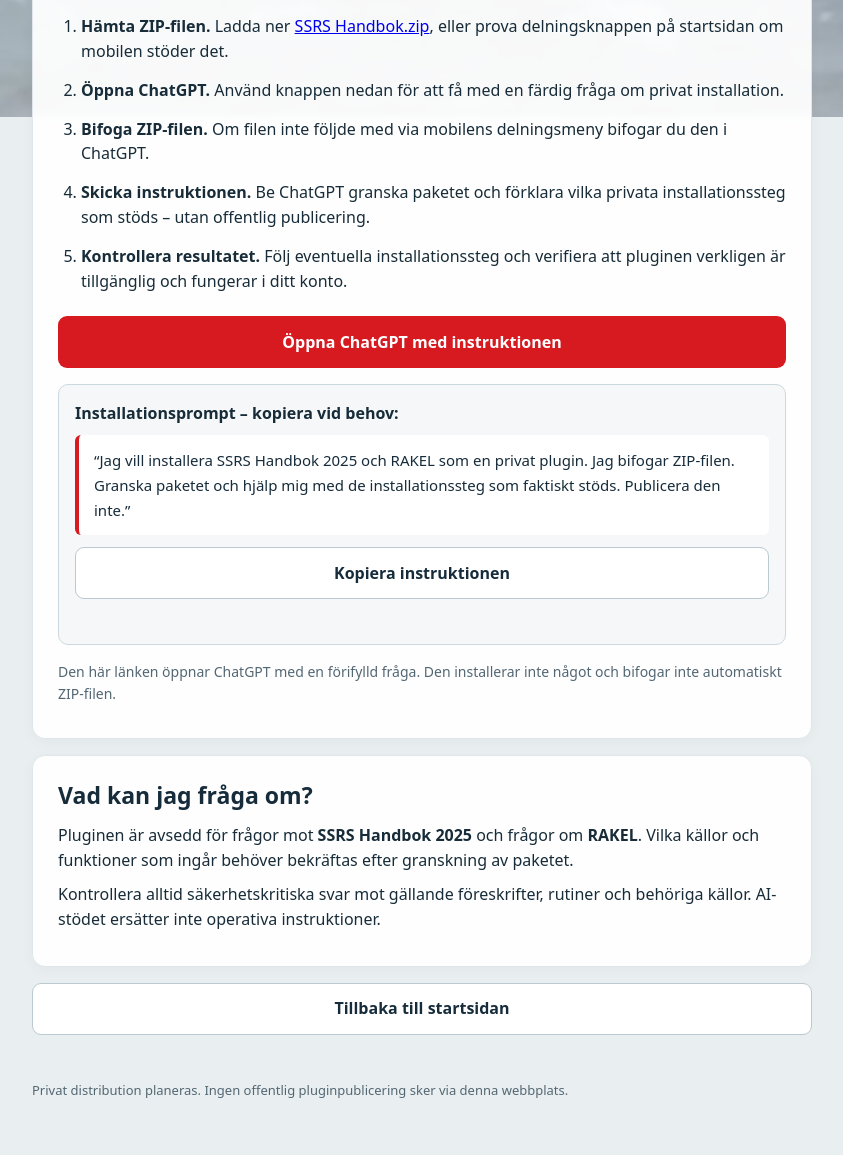
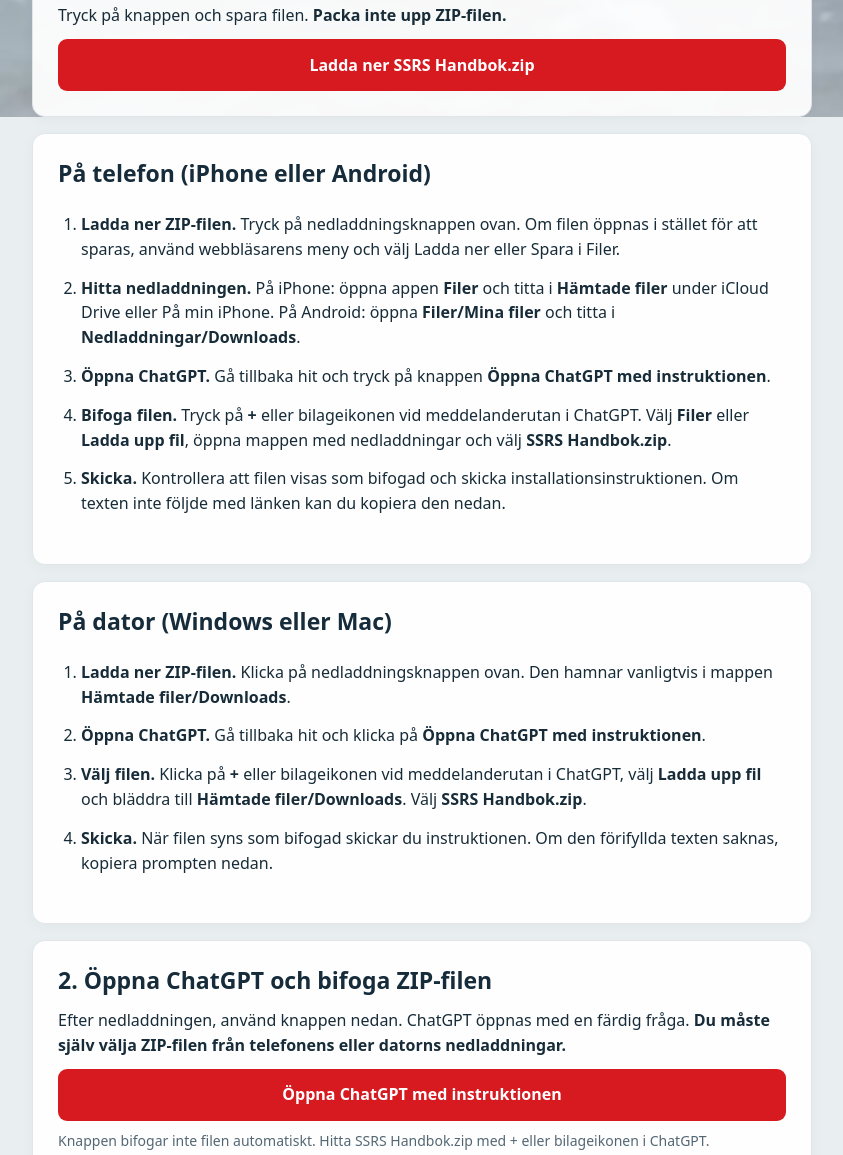
Before and after one commit to oingdahl/SSRS, a plain HTML site: page installera.html in a window 1280 px wide. Shown: the part 683-1838 px from the top of the page, without its empty margins (218-1061 px from the left). Before the commit the page ends 1811 px from the top, so only its background shows below. Drawn offline with Linux system fonts and the light colour scheme.

Commit message:
Replace ZIP sharing with clear manual download and ChatGPT upload steps

```diff
--- a/installera.html
+++ b/installera.html
@@ -6,7 +6,7 @@
 <meta name="theme-color" content="#d71920">
 <meta name="description" content="Information om installation av SSRS Handbok 2025 och RAKEL.">
 <title>Installation – SSRS Handbok 2025 och RAKEL</title>
-<link rel="stylesheet" href="./styles.css?v=20261119-2">
+<link rel="stylesheet" href="./styles.css?v=20261119-3">
 </head>
 <body>
 <header><div class="topbar"><a class="brand" href="./index.html"><img class="brand-logo" src="./ssrs-logo.svg" alt="Sjöräddningssällskapet" width="230" height="79"></a><nav aria-label="Huvudmeny"><a href="./index.html">Startsida</a><a href="./installera.html" aria-current="page">Installation</a></nav></div></header>
@@ -14,28 +14,39 @@
 <main>
 <section class="card"><h2>Installationsstatus</h2>
 <div class="notice"><strong>ZIP-filen finns tillgänglig.</strong> Du kan hämta filen <strong>SSRS Handbok.zip</strong> från startsidan. Paketets innehåll och en fungerande privat installationsmetod är ännu inte slutverifierade.</div>
-<p>En ZIP-fil är inte samma sak som en installerad plugin. Fildelning till ChatGPT kan vara begränsad beroende på app, webbläsare och kontotyp.</p></section>
-<section class="card"><h2>Gör så här för att prova installationen</h2>
+<p>Du laddar först ner ZIP-filen, öppnar sedan ChatGPT och väljer filen manuellt. En bifogad ZIP-fil innebär inte att pluginen installeras automatiskt.</p></section>
+<section class="card"><h2>1. Ladda ner ZIP-filen</h2><p>Tryck på knappen och spara filen. <strong>Packa inte upp ZIP-filen.</strong></p><a class="button" href="./SSRS%20Handbok.zip" download="SSRS Handbok.zip">Ladda ner SSRS Handbok.zip</a></section>
+<section class="card"><h2>På telefon (iPhone eller Android)</h2>
 <ol class="steps">
-<li><strong>Hämta ZIP-filen.</strong> Ladda ner <a href="./SSRS%20Handbok.zip" download="SSRS Handbok.zip">SSRS Handbok.zip</a>, eller prova delningsknappen på startsidan om mobilen stöder det.</li>
-<li><strong>Öppna ChatGPT.</strong> Använd knappen nedan för att få med en färdig fråga om privat installation.</li>
-<li><strong>Bifoga ZIP-filen.</strong> Om filen inte följde med via mobilens delningsmeny bifogar du den i ChatGPT.</li>
-<li><strong>Skicka instruktionen.</strong> Be ChatGPT granska paketet och förklara vilka privata installationssteg som stöds – utan offentlig publicering.</li>
-<li><strong>Kontrollera resultatet.</strong> Följ eventuella installationssteg och verifiera att pluginen verkligen är tillgänglig och fungerar i ditt konto.</li>
-</ol>
+<li><strong>Ladda ner ZIP-filen.</strong> Tryck på nedladdningsknappen ovan. Om filen öppnas i stället för att sparas, använd webbläsarens meny och välj Ladda ner eller Spara i Filer.</li>
+<li><strong>Hitta nedladdningen.</strong> På iPhone: öppna appen <strong>Filer</strong> och titta i <strong>Hämtade filer</strong> under iCloud Drive eller På min iPhone. På Android: öppna <strong>Filer/Mina filer</strong> och titta i <strong>Nedladdningar/Downloads</strong>.</li>
+<li><strong>Öppna ChatGPT.</strong> Gå tillbaka hit och tryck på knappen <strong>Öppna ChatGPT med instruktionen</strong>.</li>
+<li><strong>Bifoga filen.</strong> Tryck på <strong>+</strong> eller bilageikonen vid meddelanderutan i ChatGPT. Välj <strong>Filer</strong> eller <strong>Ladda upp fil</strong>, öppna mappen med nedladdningar och välj <strong>SSRS Handbok.zip</strong>.</li>
+<li><strong>Skicka.</strong> Kontrollera att filen visas som bifogad och skicka installationsinstruktionen. Om texten inte följde med länken kan du kopiera den nedan.</li>
+</ol></section>
+<section class="card"><h2>På dator (Windows eller Mac)</h2>
+<ol class="steps">
+<li><strong>Ladda ner ZIP-filen.</strong> Klicka på nedladdningsknappen ovan. Den hamnar vanligtvis i mappen <strong>Hämtade filer/Downloads</strong>.</li>
+<li><strong>Öppna ChatGPT.</strong> Gå tillbaka hit och klicka på <strong>Öppna ChatGPT med instruktionen</strong>.</li>
+<li><strong>Välj filen.</strong> Klicka på <strong>+</strong> eller bilageikonen vid meddelanderutan i ChatGPT, välj <strong>Ladda upp fil</strong> och bläddra till <strong>Hämtade filer/Downloads</strong>. Välj <strong>SSRS Handbok.zip</strong>.</li>
+<li><strong>Skicka.</strong> När filen syns som bifogad skickar du instruktionen. Om den förifyllda texten saknas, kopiera prompten nedan.</li>
+</ol></section>
+<section class="card"><h2>2. Öppna ChatGPT och bifoga ZIP-filen</h2>
+<p>Efter nedladdningen, använd knappen nedan. ChatGPT öppnas med en färdig fråga. <strong>Du måste själv välja ZIP-filen från telefonens eller datorns nedladdningar.</strong></p>
 <a class="button" href="https://chatgpt.com/?q=Jag%20vill%20installera%20SSRS%20Handbok%202025%20och%20RAKEL%20som%20en%20privat%20plugin.%20Jag%20bifogar%20ZIP-filen.%20Granska%20paketet%20och%20hj%C3%A4lp%20mig%20med%20de%20installationssteg%20som%20faktiskt%20st%C3%B6ds.%20Publicera%20den%20inte." target="_blank" rel="noopener noreferrer">Öppna ChatGPT med instruktionen</a>
+<p class="status">Knappen bifogar inte filen automatiskt. Hitta SSRS Handbok.zip med + eller bilageikonen i ChatGPT.</p>
 <div class="prompt-box" aria-label="Installationsinstruktion att kopiera">
 <p class="prompt-label"><strong>Installationsprompt – kopiera vid behov:</strong></p>
 <blockquote class="prompt-text" id="installationPrompt">“Jag vill installera SSRS Handbok 2025 och RAKEL som en privat plugin. Jag bifogar ZIP-filen. Granska paketet och hjälp mig med de installationssteg som faktiskt stöds. Publicera den inte.”</blockquote>
 <button class="button secondary copy-prompt" type="button" data-copy-prompt aria-label="Kopiera installationsprompten">Kopiera instruktionen</button>
 <p class="status copy-status" aria-live="polite"></p>
 </div>
-<p class="status">Den här länken öppnar ChatGPT med en förifylld fråga. Den installerar inte något och bifogar inte automatiskt ZIP-filen.</p>
+<p class="status">Att bifoga en ZIP-fil installerar inte pluginen automatiskt. ChatGPT behöver bekräfta om paketet och ditt konto stöder en privat installation.</p>
 </section>
 <section class="card"><h2>Vad kan jag fråga om?</h2><p>Pluginen är avsedd för frågor mot <strong>SSRS Handbok 2025</strong> och frågor om <strong>RAKEL</strong>. Vilka källor och funktioner som ingår behöver bekräftas efter granskning av paketet.</p>
 <p>Kontrollera alltid säkerhetskritiska svar mot gällande föreskrifter, rutiner och behöriga källor. AI-stödet ersätter inte operativa instruktioner.</p></section>
 <a class="button secondary" href="./index.html">Tillbaka till startsidan</a>
-</main><footer>Privat distribution planeras. Ingen offentlig pluginpublicering sker via denna webbplats.</footer>
+</main>
 <script>
 document.querySelectorAll("[data-copy-prompt]").forEach(button => {
   button.addEventListener("click", async () => {
```
